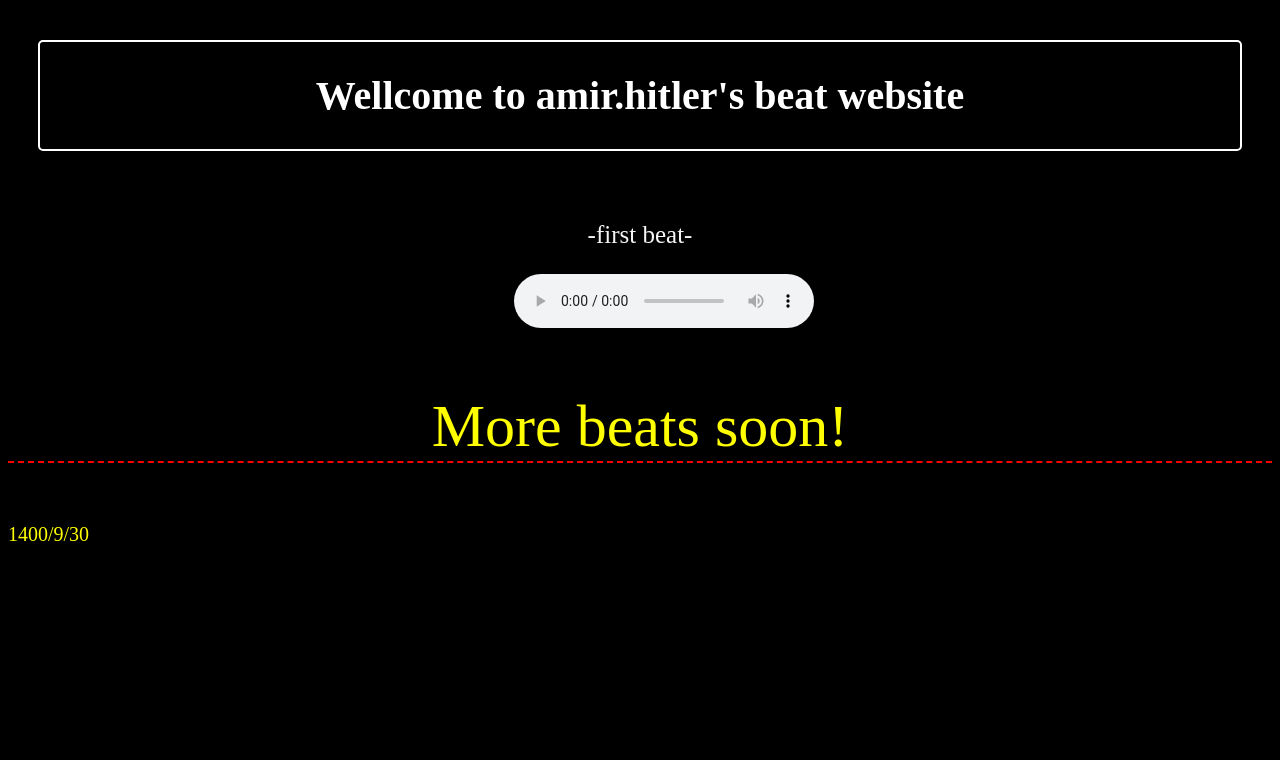
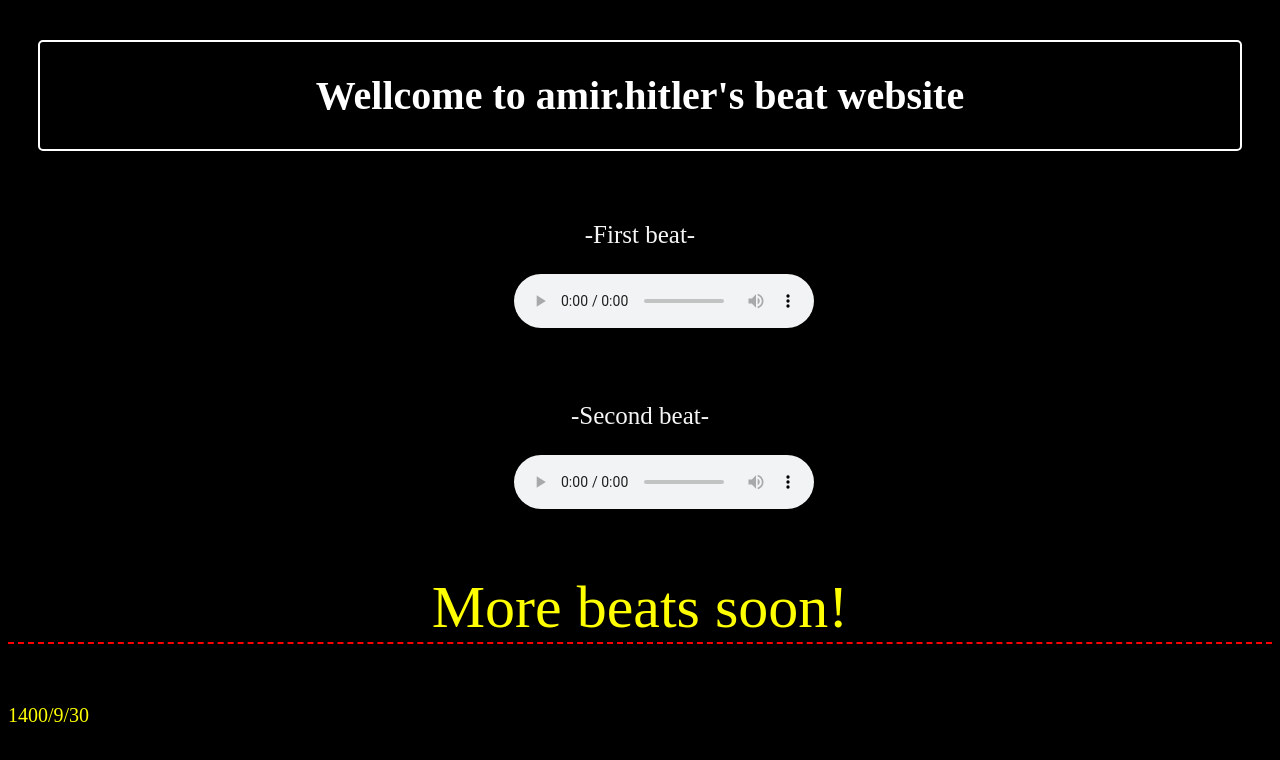
Before and after one commit to Milano-Beats/beats, a plain HTML site: page index.html in a window 1280 px wide. Drawn offline with Linux system fonts and the light colour scheme.

Commit message:
update 2

```diff
--- a/index.html
+++ b/index.html
@@ -14,8 +14,10 @@
 
 <body>
 
-    <p class="bf">-first beat-</p>
+    <p class="bf">-First beat-</p>
     <audio class="bfa" controls src="new best.wav"></audio>
+    <p class="bf">-Second beat-</p>
+    <audio class="bfa" controls src="beat2.mp3"></audio>
     <p class="sn">More beats soon!</p>
 
 <footer>
```
Also changed, not shown: 1 other file.
